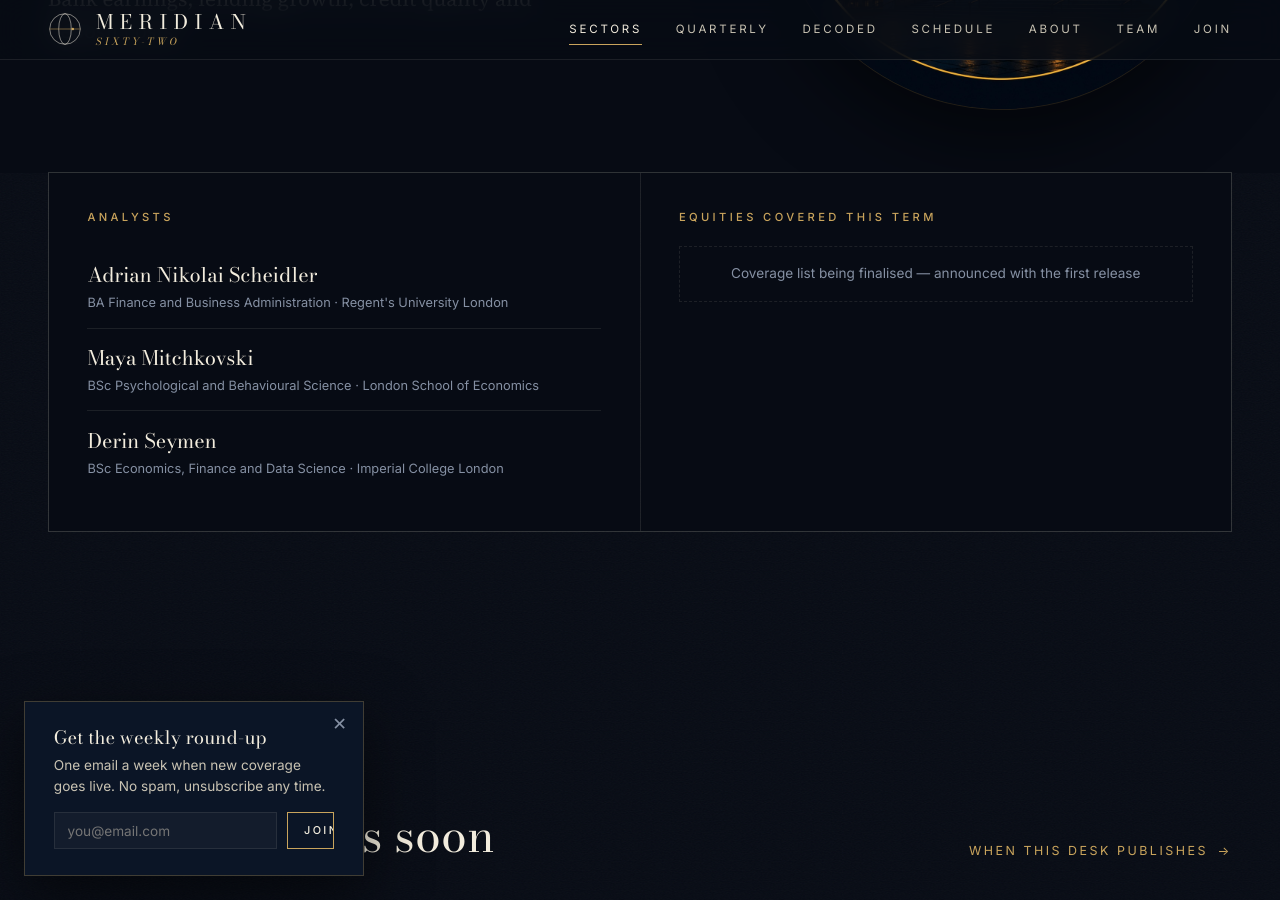
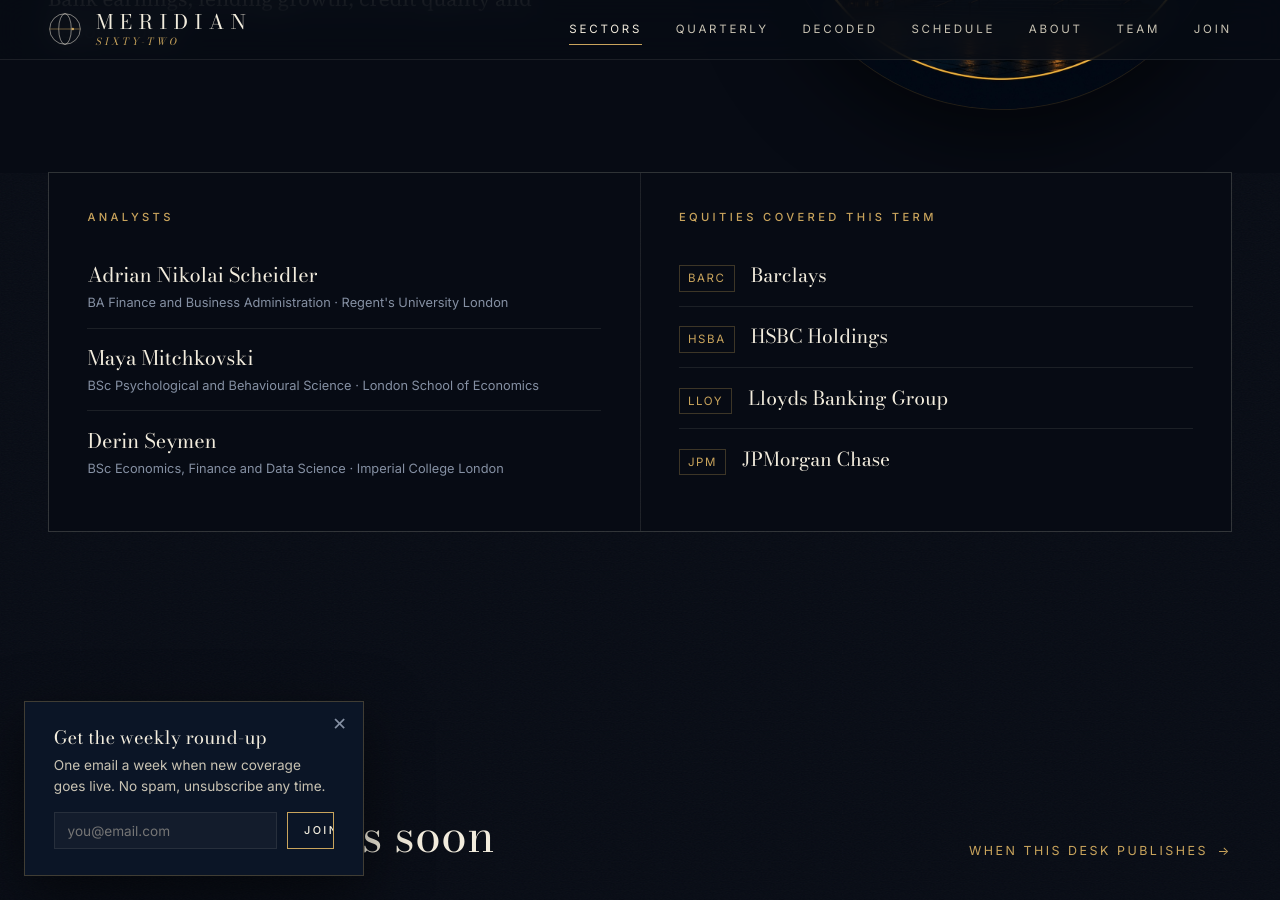
Before and after one commit to meridian62contact-lang/meridian62contact-lang.github.io, a Jekyll site: the page built from _sectors/08-financials-banks.md, in a window 1280 px wide and 900 px high, scrolled down 521 px. Built offline with Jekyll 4.4.1, drawn with Linux system fonts in a browser that asks for light colours.

Commit message:
Update 08-financials-banks.md

```diff
--- a/_sectors/08-financials-banks.md
+++ b/_sectors/08-financials-banks.md
@@ -23,6 +23,18 @@
 # 3–5 companies the desk follows all term. 'watching' is the one-sentence coverage line:
 # the specific thing the desk is watching right now (update it whenever it changes).
 equities:
+  - company: "Barclays"
+    ticker: "BARC"
+    watching: ""
+  - company: "HSBC Holdings"
+    ticker: "HSBA"
+    watching: ""
+  - company: "Lloyds Banking Group"
+    ticker: "LLOY"
+    watching: ""
+  - company: "JPMorgan Chase"
+    ticker: "JPM"
+    watching: ""
   # - company: "Company name"
   #   ticker: "TICKER"
   #   watching: "The one specific thing we are watching right now."
```
